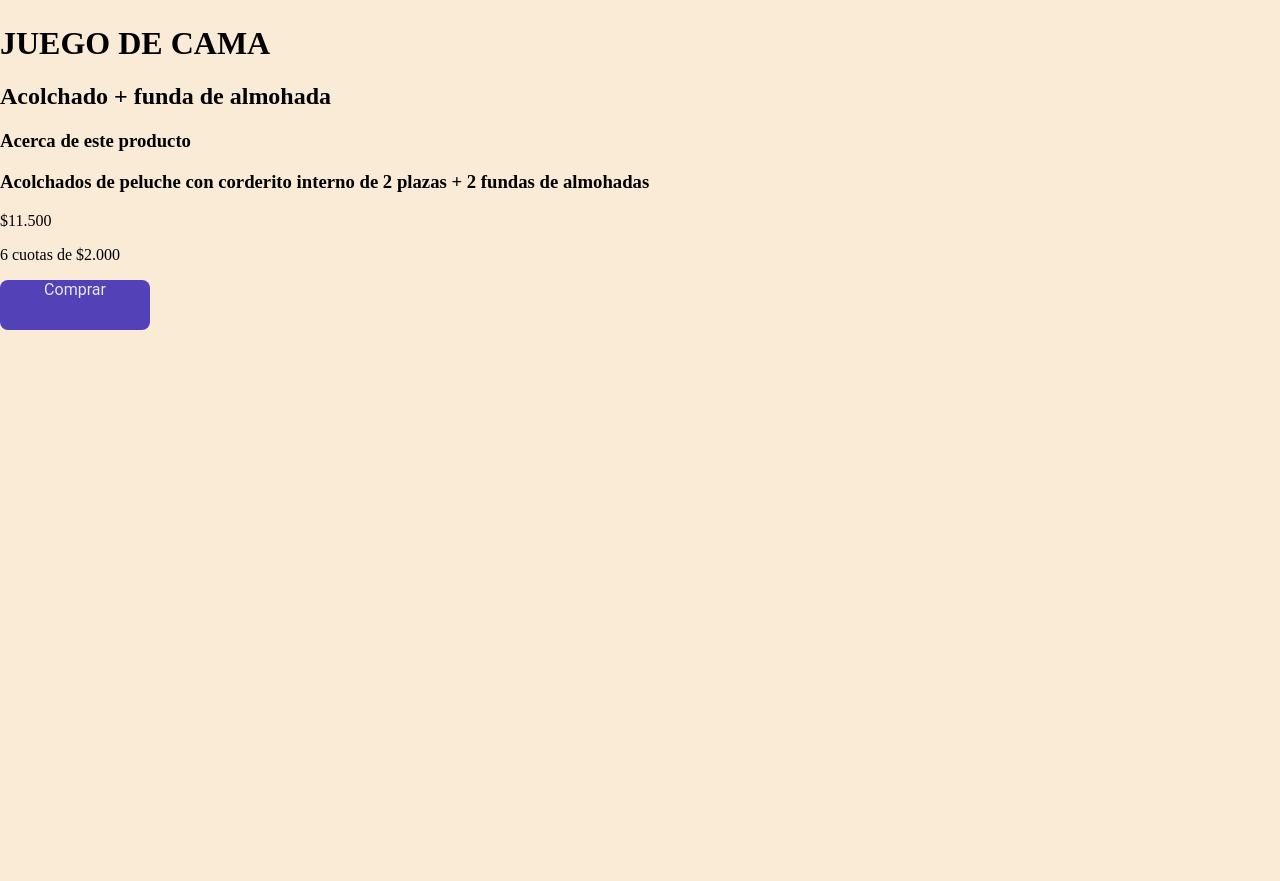
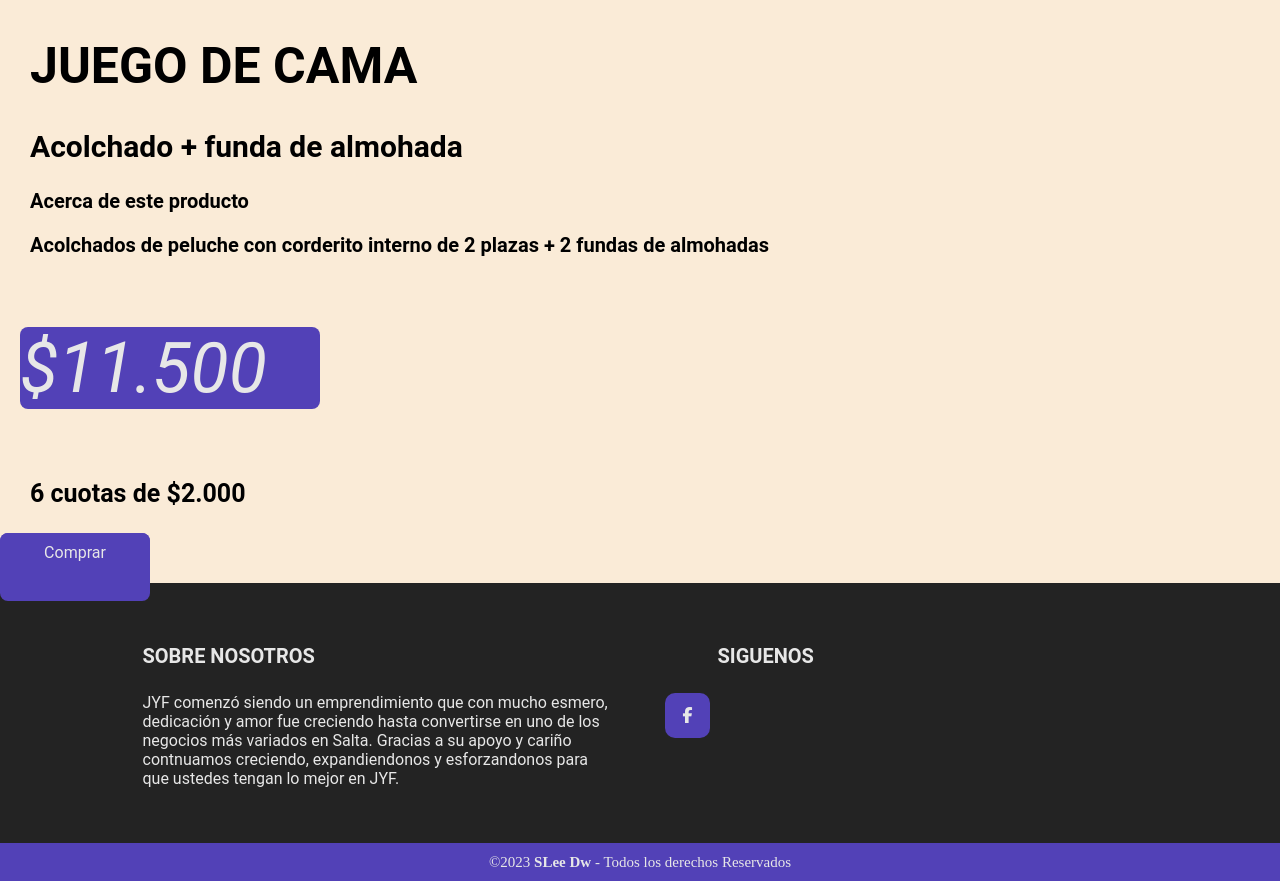
Before and after one commit to GaspachoGit/Proyecto-JYF, a website: page pages/acolchado.html in a window 1280 px wide. Shown: the part 740-1621 px from the top of the page. Before the commit the page ends 1070 px from the top, so only its background shows below. Drawn offline with Linux system fonts and the light colour scheme.

Commit message:
progreso

```diff
--- a/pages/acolchado.html
+++ b/pages/acolchado.html
@@ -30,17 +30,17 @@
   </header>
 
     <nav class="barra">
-      <a href="pages/comedor.html" class="seccion">
+      <a href="../pages/comedor.html" class="seccion">
         <p class="ir">COMEDOR</p>
       </a>
 
-      <a href="pages/cocina.html" class="seccion">
+      <a href="../pages/cocina.html" class="seccion">
         <p class="ir">COCINA</p>
       </a>
-      <a href="pages/dormitorio.html" class="seccion">
+      <a href="../pages/dormitorio.html" class="seccion">
         <p class="ir">DORMITORIO</p>
       </a>
-      <a href="pages/niñosybebes.html" class="seccion">
+      <a href="../pages/niñosybebes.html" class="seccion">
         <p class="ir">NIÑOS Y BEBES</p>
       </a>
 
@@ -60,21 +60,42 @@
     <div class="box">
       <img class="acolchado" src="../img/acolchado - copia.jpg" alt="Producto">
     </div>
-    <div class="box">
-      <h1>JUEGO DE CAMA</h1>
-      <h2>Acolchado + funda de almohada</h2>
-      <h3>Acerca de este producto</h3>
-      <h3>Acolchados de peluche con corderito interno de 2 plazas + 2 fundas de almohadas</h3>
+    <div class="juego">
+      <h1 class="product">JUEGO DE CAMA</h1>
+      <h2 class="subt">Acolchado + funda de almohada</h2>
+      <h3 class="desc">Acerca de este producto</h3>
+      <h3 class="desc">Acolchados de peluche con corderito interno de 2 plazas + 2 fundas de almohadas</h3>
       <p class="precio"> $11.500 </p>
-      <p> 6 cuotas de $2.000 </p>
+      <p class="cuotas"> 6 cuotas de $2.000 </p>
       <div class="comprar">
         <a href="#" class="vinculo">
-          <p>Comprar</p>
+          <p class="buy">Comprar</p>
         </a>
 
       </div>
 
     </div>
   </div>
+  <!--Footer-->
+<footer class="footer">
+  <div class="g1">
+    <div class="box">
+      <h2>SOBRE NOSOTROS</h2>
+      <p>JYF comenzó siendo un emprendimiento que con mucho esmero, dedicación y amor fue creciendo hasta convertirse en uno de los negocios más variados  en Salta. Gracias a su apoyo y cariño contnuamos creciendo, expandiendonos y esforzandonos para que ustedes tengan lo mejor en JYF. </p>
+
+    </div>
+    <div class="box">
+      <h2>SIGUENOS</h2>
+      <div class="red-social">
+        <a href="https://www.facebook.com/JyF.Electrodomesticoybazar" class="fa fa-facebook"></a>
+      </div>
+    </div>
+  </div>
+  <div class="g2">
+    <small>&copy;2023 <b>SLee Dw</b> - Todos los derechos Reservados</small>
+
+  </div>
+
+</footer>
 </body>
 </html>
--- a/scss/style.scss
+++ b/scss/style.scss
@@ -383,6 +383,52 @@ margin: 0;
 
 
   }
+       /* Acolchado  */
+    .juego{
+      display: inline-block;
+    }
+    .precio{
+      font-family: 'Roboto';
+      font-style: italic;
+      color: #e7e7e7;
+      background-color: #5241B7;
+      width: 300px;
+      margin-left: 20px;
+      font-size: 70px;
+      border-radius: 0.5rem;
+    }
+    .product{
+      font-family: 'Roboto';
+      font-weight: bold;
+      margin-left: 30px;
+      font-size: 50px;
+    }
+    .subt{
+      font-family: 'Roboto';
+      margin-left: 30px;
+      font-size: 30px;
+    }
+    .desc{
+      font-family: 'Roboto';
+      margin-left: 30px;
+      font-size: 20px;
+    }
+    .cuotas{
+      font-family: 'Roboto';
+      margin-left: 30px;
+      font-size: 25px;
+      font-weight: bold;
+      margin-top: 10px;
+    }
+    .buy{
+      background-color: #5241B7;
+      display: inline-block;
+      padding: 10px 20px;
+      text-align: center;
+      text-decoration: none;
+      border-radius: 0.5rem;
+
+    }
    /* Media queries */
   @media screen and (max-width :900px) {
     .barra{
@@ -484,6 +530,37 @@ margin: 0;
           }
     }
 
+     /* Acolchado  */
+    /* .juego{
+      display: inline-block;
+    }
+    .precio{
+      font-family: 'Roboto';
+      font-style: italic;
+      color: #e7e7e7;
+      background-color: #5241B7;
+      width: 300px;
+      margin-left: 20px;
+      font-size: 70px;
+      border-radius: 0.5rem;
+    }
+    .product{
+      font-family: 'Roboto';
+      font-weight: bold;
+      margin-left: 30px;
+      font-size: 50px;
+    }
+    .subt{
+      font-family: 'Roboto';
+      margin-left: 30px;
+      font-size: 30px;
+    }
+    .desc{
+      font-family: 'Roboto';
+      margin-left: 30px;
+      font-size: 20px;
+
+    }  */
     /* .destacado img{
       width: 100%;
       height: 100%;
```
Also changed, not shown: pages/comedor.html (+4 -4 lines), pages/contactanos.html (+21 -0 lines), css/style.css, 1 other file.
